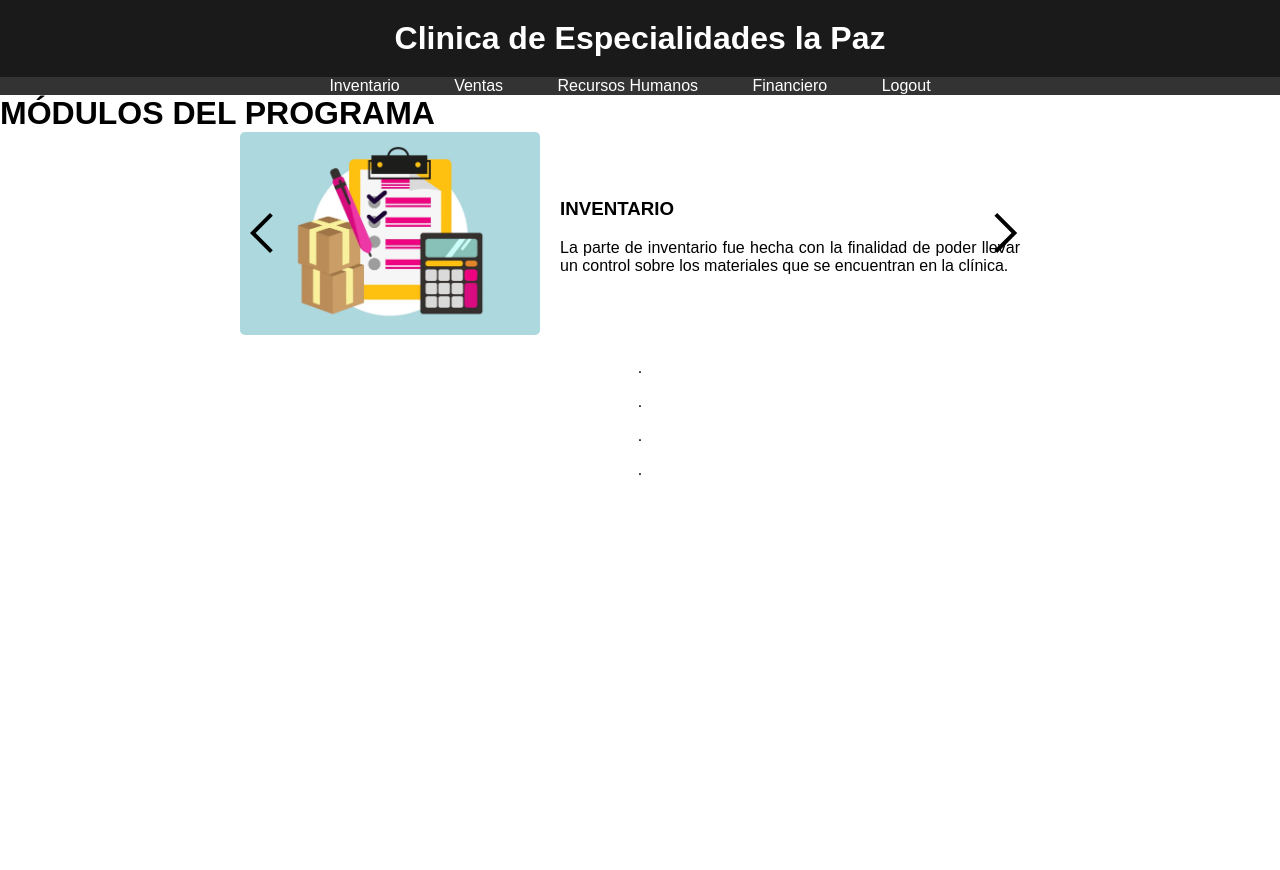
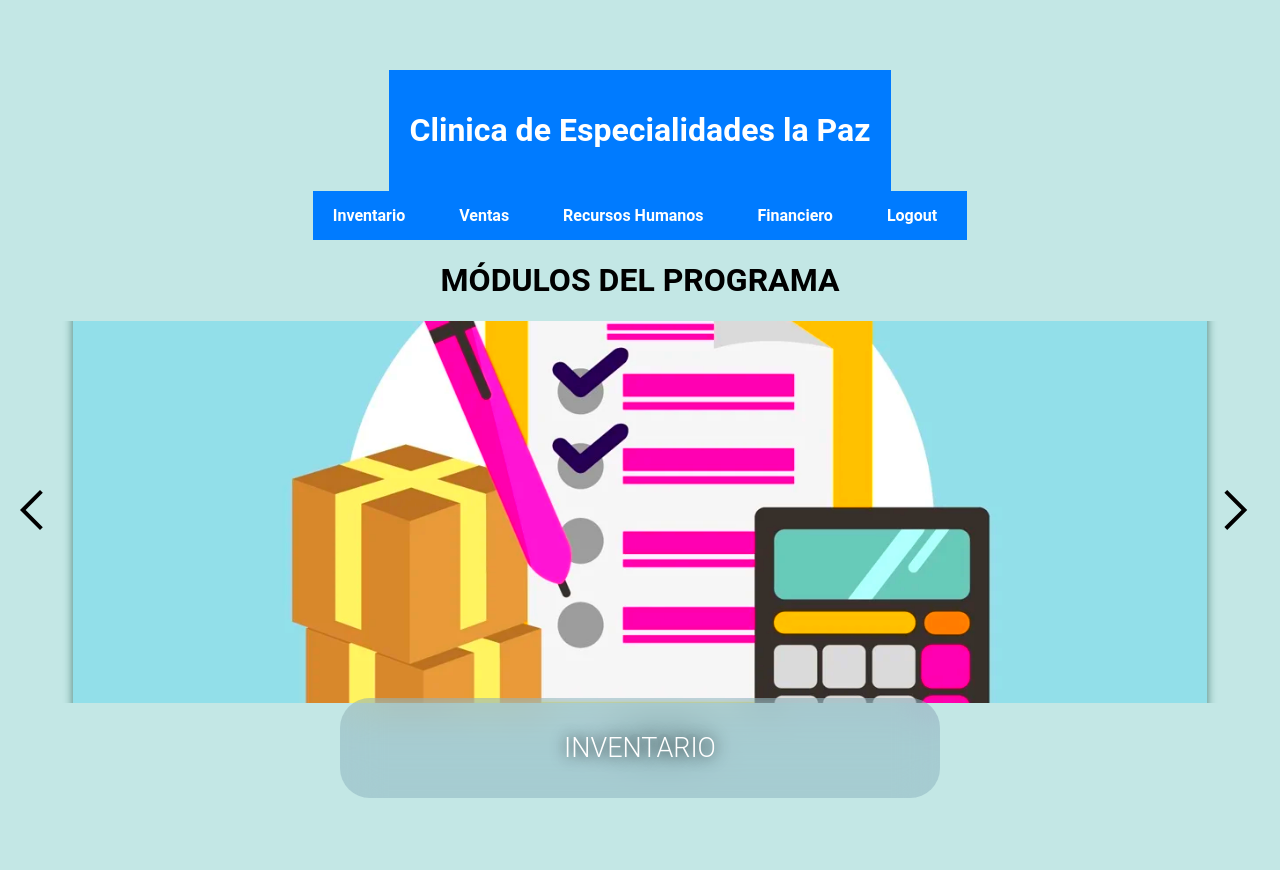
Before and after one commit to url-classes/ClinicaDental, a Django app: page /index/ in a window 1280 px wide. Before the commit the page ends 475 px from the top, so only its background shows below. Run offline with Django 5.2, Linux system fonts and the light colour scheme.

Commit message:
update styleIndex.css

```diff
--- a/app/static/css/styleIndex.css
+++ b/app/static/css/styleIndex.css
@@ -1,105 +1,198 @@
-/* styleIndex.css */
-
-/* Estilos generales */
+/* Estilos Generales */
 body {
     font-family: Arial, sans-serif;
     margin: 0;
     padding: 0;
+    background-color: #f4f4f4;
 }
 
+/* Encabezado */
 header {
-    background-color: #1a1a1a;
-    color: #ffffff;
+    background-color: #007bff;
+    color: white;
+    padding: 20px;
     text-align: center;
-    padding: 20px 0;
 }
 
-h1 {
-    margin: 0;
+/* Navegación */
+nav ul {
+    list-style-type: none;
+    padding: 0;
 }
 
-nav {
-    background-color: #333333;
+nav ul li {
+    display: inline;
+    margin-right: 10px;
 }
 
+nav ul li a {
+    text-decoration: none;
+    color: #007bff;
+}
+
+/* Secciones */
+section {
+    margin: 20px;
+    padding: 20px;
+    background-color: white;
+    border-radius: 8px;
+}
+
+/* Pie de página */
+footer {
+    background-color: #007bff;
+    color: white;
+    text-align: center;
+    padding: 10px;
+    position: fixed;
+    bottom: 0;
+    width: 100%;
+}
+
+/* Imágenes */
+img {
+    max-width: 100%;
+    height: auto;
+}
+/* Reset básico para la lista */
 .menu-bar {
-    list-style-type: none;
+    list-style: none;
     margin: 0;
     padding: 0;
+    background: #007bff;
     text-align: center;
 }
 
 .menu-bar li {
-    display: inline;
-    margin-right: 20px;
+    display: inline-block;
 }
 
 .menu-bar li a {
+    display: block;
+    padding: 15px 20px;
     text-decoration: none;
-    color: #ffffff;
-    padding: 10px 15px;
+    color: white;
+    font-weight: bold;
 }
 
-.menu-bar li a:hover {
-    background-color: #555555;
+.menu-bar li a:hover,
+.menu-bar li a:focus {
+    background-color: #0056b3;
+    color: #ffffff;
 }
 
-/* Estilos para el carrusel */
-.carrusel {
-    position: relative;
-    max-width: 800px;
-    margin: 0 auto;
+@import url('https://fonts.googleapis.com/css2?family=Roboto:wght@300;400;500;700&display=swap');
+
+body{
+    width: 100vw;
+    height: 100vh;
+    background-color: #c3e7e5;
+    font-family: 'Roboto', sans-serif;
+    margin: 0;
+    padding: 0;
+
+    /* Contenedor */
+    display: flex;
+    flex-direction: column;
+    align-items: center;
+    justify-content: center;
+    padding-top: 70px;
     overflow: hidden;
 }
 
-.atras, .adelante {
-    position: absolute;
-    top: 50%;
-    transform: translateY(-50%);
-    cursor: pointer;
+.carrusel{
+    display: flex;
+    align-items: center;
+    justify-content: center;
+    overflow: hidden;
+    width: 100%;
+    height: 100vh;
 }
 
-.atras {
-    left: 10px;
+.imagenes{
+    display: flex;
+    flex-direction: column;
+    align-items: center;
+    justify-content: end;
 }
 
-.adelante {
-    right: 10px;
+.img{
+    box-shadow: 0px 4px 10px 0px rgba(69, 102, 97, 0.85);
+    height: 576px;
+    width: 1134px;
+    border-radius: 15px ;
+    margin: 5px;
+    object-fit: cover;
+    filter: saturate(175%);
 }
 
-.imagenes {
+.texto{
+    overflow: hidden;
+    position: absolute;
+    flex-direction: column;
+    transform: translateY(0px);
+    margin-bottom: 9px;
+    backdrop-filter: blur(20px);
+    background-color: rgba(63, 106, 138, 0.21);
     display: flex;
-    justify-content: space-between;
     align-items: center;
+    justify-content: center;
+    border-radius: 30px;
 }
 
-.img {
-    width: 300px;
-    height: auto;
-    border-radius: 5px;
+.texto h3{
+    text-shadow: 0px 0px 15px black;
+    padding-top: 40px;
+    color: white;
+    font-weight: 300;
+    font-size: 27px;
 }
 
-.texto {
-    flex-grow: 1;
-    margin: 0 20px;
-    text-align: justify;
+.texto p{
+    align-items: center;
+    padding: 20px;
+    color:white;
+    font-size: 0px;
+    font-weight: 300;
 }
 
-.puntos {
-    text-align: center;
-    margin-top: 20px;
+.imagenes .texto{
+    width: 600px;
+    height: 100px;
+    transition: 1s;
 }
 
-/* Estilos para los puntos del carrusel */
-.punto {
-    display: inline-block;
-    width: 10px;
-    height: 10px;
-    background-color: #ccc;
-    border-radius: 50%;
-    margin: 0 5px;
+.imagenes:hover .texto{
+    transition: height 1s, transform 1s, background-color 1s;
+    transform: translateY(-150px);
+    height: 300px;
+    background-color: rgba(146, 206, 252, 0.71);
 }
 
-.punto.activo {
-    background-color: #555;
+.imagenes:hover .texto p{
+    transition: font-size 0s .2s linear;
+    font-size: 23px;
+    font-weight: 300;
+
+    text-shadow: 0px 0px 10px #000000;
 }
+
+.puntos{
+    display: flex;
+    align-items: center;
+    justify-content: center;
+}
+
+.puntos p{
+    font-size: 100px;
+    font-weight: 500;
+    margin-top: -50px;
+    color: black;
+}
+
+.puntos .bold{
+    font-weight: 700;
+    margin-left: 10px;
+    margin-right: 10px;
+    color: #d0c9dd ;
+}
```
